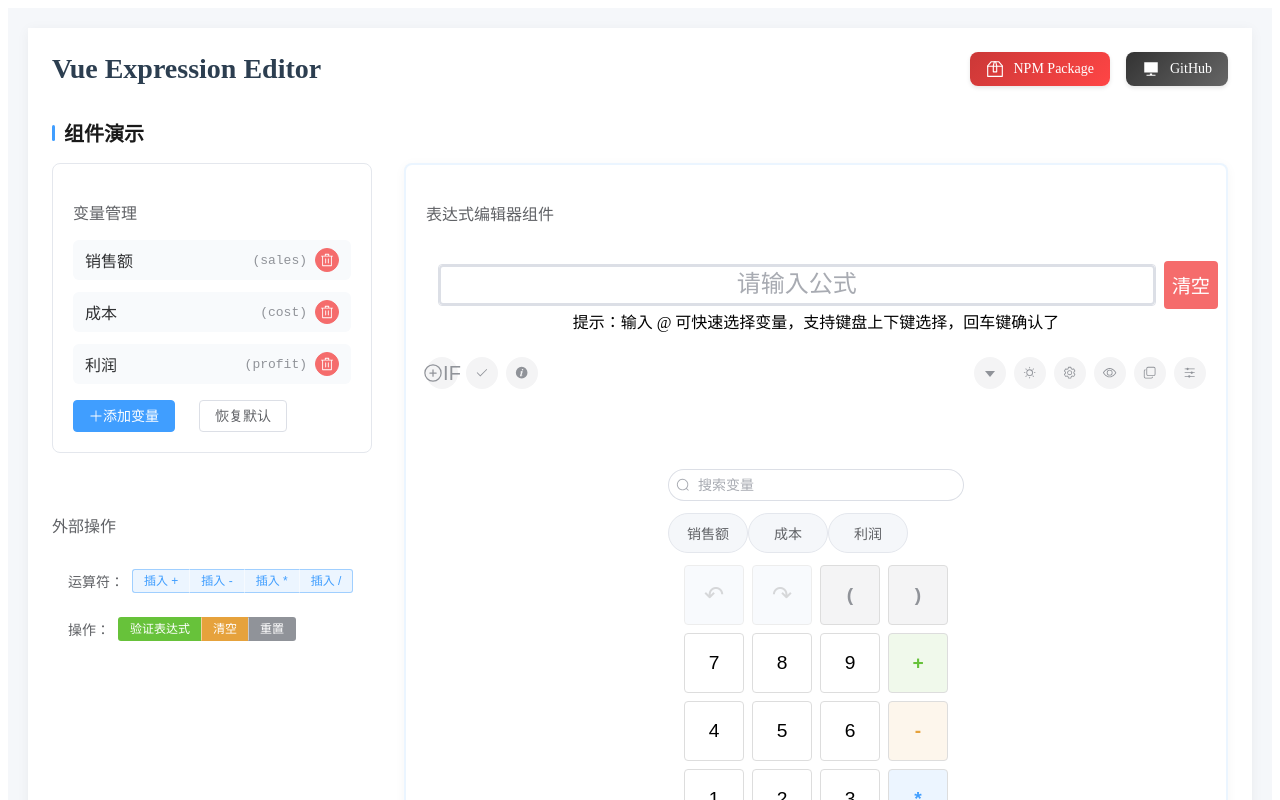
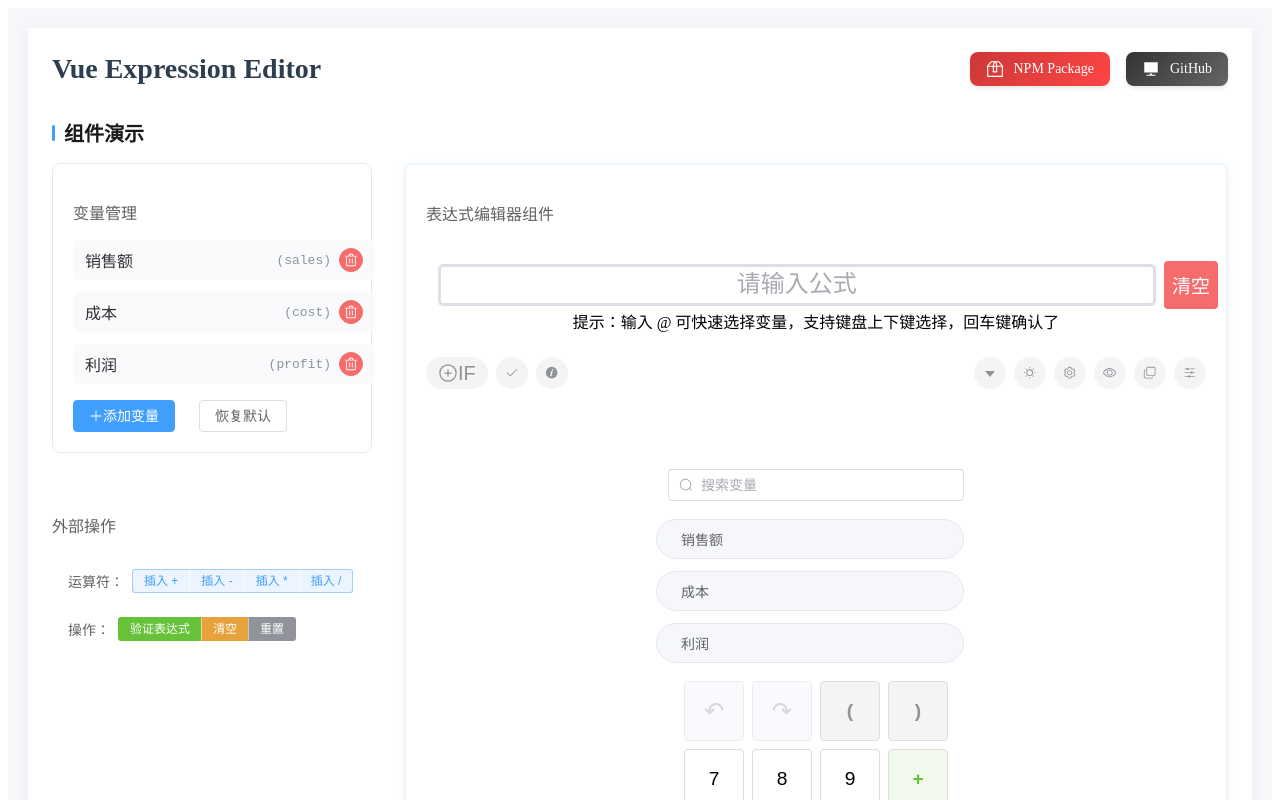
Before and after one commit to iwangbowen/vue-expression-editor, a Vue app: page / in a window 1280 px wide. Shown: the top 800 px of the page. Built offline with nearby package versions, Linux system fonts and the light colour scheme.

Commit message:
优化样式导入方式：1. 将 SCSS 文件的导入方式从 @import 改为 @use，提升样式模块化和可维护性；2. 更新 base.scss、buttons.scss、layout.scss 和 theme.scss 中的变量引用，确保一致性。

```diff
--- a/src/components/ExpressionEditor.vue
+++ b/src/components/ExpressionEditor.vue
@@ -2111,10 +2111,10 @@ onMounted(() => {
 });
 </script>
 
-<style lang="scss" scoped>
-@import './styles/variables.scss';
-@import './styles/base.scss';
-@import './styles/buttons.scss';
-@import './styles/layout.scss';
-@import './styles/theme.scss';
+<style lang="scss">
+@use './styles/variables' as v;
+@use './styles/base';
+@use './styles/buttons';
+@use './styles/layout';
+@use './styles/theme';
 </style>
--- a/src/components/styles/base.scss
+++ b/src/components/styles/base.scss
@@ -1,4 +1,4 @@
-@import './variables.scss';
+@use './variables.scss' as v;
 
 .formula-editor {
   display: flex;
@@ -7,20 +7,20 @@
 
   .formula-display {
     width: 100%;
-    margin-bottom: $spacing-lg;
+    margin-bottom: v.$spacing-lg;
     text-align: center;
 
     input {
       width: 100%;
-      padding: $spacing-md;
-      font-size: $font-base;
+      padding: v.$spacing-md;
+      font-size: v.$font-base;
       text-align: center;
       cursor: text;
       caret-color: var(--el-color-primary);
       outline: none;
       border: 2px solid var(--el-border-color);
-      border-radius: $radius-sm;
-      transition: border-color $transition-base;
+      border-radius: v.$radius-sm;
+      transition: border-color v.$transition-base;
 
       &:focus {
         border-color: var(--el-color-primary);
--- a/src/components/styles/buttons.scss
+++ b/src/components/styles/buttons.scss
@@ -1,4 +1,4 @@
-@import './variables.scss';
+@use './variables' as v;
 
 // 工具栏按钮类
 .info-button,
@@ -15,16 +15,16 @@
   position: relative;
   width: 100%;
   max-width: none;
-  height: $button-size-sm;
-  margin: $spacing-sm 0 $spacing-lg;
-  padding: 0 $spacing-sm;
-  @include flex-center;
+  height: v.$button-size-sm;
+  margin: v.$spacing-sm 0 v.$spacing-lg;
+  padding: 0 v.$spacing-sm;
+  @include v.flex-center;
   justify-content: space-between;
 
   .left-actions,
   .right-actions {
     display: flex;
-    gap: $spacing-sm;
+    gap: v.$spacing-sm;
     align-items: center;
     flex: none;
   }
@@ -35,34 +35,49 @@
   flex: 1;
   display: flex;
   flex-direction: column;
-  gap: $spacing-sm;
-  padding-right: $spacing-lg;
+  gap: v.$spacing-xl;  // 增加到24px的间距
+  padding-right: v.$spacing-lg;
 
   button {
-    min-width: 80px;
-    width: auto;
-    height: $button-size-md;
-    padding: 0 $spacing-lg;
-    font-size: $font-sm;
+    width: 100%;
+    height: v.$button-size-md;
+    padding: 0 v.$spacing-xl; // 增加左右内边距
+    font-size: v.$font-sm;
     color: var(--el-text-color-regular);
     background-color: var(--el-fill-color-light);
     border: 1px solid var(--el-border-color-light);
     border-radius: 20px;
-    transition: all $transition-base;
+    transition: all v.$transition-base;
     white-space: nowrap;
     overflow: hidden;
     text-overflow: ellipsis;
+    text-align: left;
+    margin: 6px 0;  // 增加到6px的外边距
 
     &:hover {
       color: var(--el-color-primary);
       border-color: var(--el-color-primary-light-5);
       background-color: var(--el-color-primary-light-9);
+      padding-left: v.$spacing-xl;
       transform: translateY(-1px);
       box-shadow: 0 2px 6px rgba(64, 158, 255, 0.1);
     }
 
     &:active {
       transform: translateY(0);
+      padding-left: v.$spacing-lg;
+      box-shadow: none;
+    }
+
+    @media (hover: none) and (pointer: coarse) {
+      min-height: 48px; // 增加移动端按钮高度
+      margin: 4px 0;
+
+      &:active {
+        background-color: var(--el-color-primary-light-8);
+        color: var(--el-color-primary);
+        transform: scale(0.98);
+      }
     }
   }
 }
@@ -121,8 +136,8 @@
 
 .layout-toggle {
   @extend %tool-button;
-  width: $button-size-sm;
-  height: $button-size-sm;
+  width: v.$button-size-sm;
+  height: v.$button-size-sm;
   padding: 0;
   font-size: 16px;
   transition: all 0.3s ease;
--- a/src/components/styles/layout.scss
+++ b/src/components/styles/layout.scss
@@ -1,4 +1,4 @@
-@import './variables.scss';
+@use './variables' as v;
 
 .editor-content {
   display: flex;
@@ -8,17 +8,29 @@
   gap: 12px;
   flex-direction: column;
   align-items: center;
+  transition: all 0.3s ease;
 
   &.horizontal-layout {
     flex-direction: row;
     justify-content: center;
     margin: 12px auto;
     width: fit-content;
-    max-width: 800px;
+    max-width: 1200px;
 
     .variables-section {
       margin: 0;
       height: 100%;
+      min-width: 200px;
+      max-width: 300px;
+      transition: all 0.3s ease;
+      max-height: none;
+      align-self: stretch;
+
+      .variables {
+        :deep(.el-scrollbar) {
+          max-height: 600px;
+        }
+      }
     }
   }
 }
@@ -30,6 +42,13 @@
   gap: 12px;
   max-height: 320px;
   margin: 0 auto;
+  overflow: hidden;
+  transition: all 0.3s ease;
+
+  @media (max-width: 768px) {
+    width: 100%;
+    max-width: 320px;
+  }
 }
 
 :deep(.calculator) {
@@ -51,20 +70,25 @@
 .variables {
   flex: 1;
   overflow: hidden;
-  padding-right: 12px;
+  padding-right: v.$spacing-md;  // 减小右侧padding，因为scrollbar已经占据了一定空间
 
   :deep(.el-scrollbar) {
     height: 100%;
+    max-height: 400px;
+
+    @media (max-width: 768px) {
+      max-height: 300px;
+    }
   }
 
   :deep(.el-scrollbar__wrap) {
-    padding: 0 12px;
+    padding: v.$spacing-md v.$spacing-md v.$spacing-md v.$spacing-md;  // 增加滚动区域的内边距
   }
 }
 
 .variables-input {
-  display: grid;
-  grid-template-columns: repeat(auto-fit, minmax(150px, 1fr));
+  display: flex;
+  flex-direction: column;
   gap: 12px;
   margin-bottom: 16px;
 }
@@ -73,10 +97,12 @@
   display: flex;
   align-items: center;
   gap: 8px;
+  width: 100%;
 }
 
 .variable-name {
   flex-shrink: 0;
+  min-width: 80px;
   color: var(--el-text-color-regular);
 }
 
--- a/src/components/styles/theme.scss
+++ b/src/components/styles/theme.scss
@@ -1,4 +1,4 @@
-@import './variables.scss';
+@use './variables.scss';
 
 // 定义根主题变量
 :root {
@@ -161,6 +161,23 @@
       background-color: var(--el-color-primary-light-8);
     }
   }
+
+  .variables button {
+    background-color: var(--editor-hover);
+    border-color: var(--editor-border);
+
+    &:hover {
+      background-color: var(--el-color-primary-light-9);
+      border-color: var(--el-color-primary-light-3);
+      color: var(--el-color-primary-light-3);
+      box-shadow: 0 2px 8px rgba(64, 158, 255, 0.2);
+    }
+
+    &:active {
+      background-color: var(--el-color-primary-light-8);
+      transform: translateY(0);
+    }
+  }
 }
 
 // 消息提示样式
```
